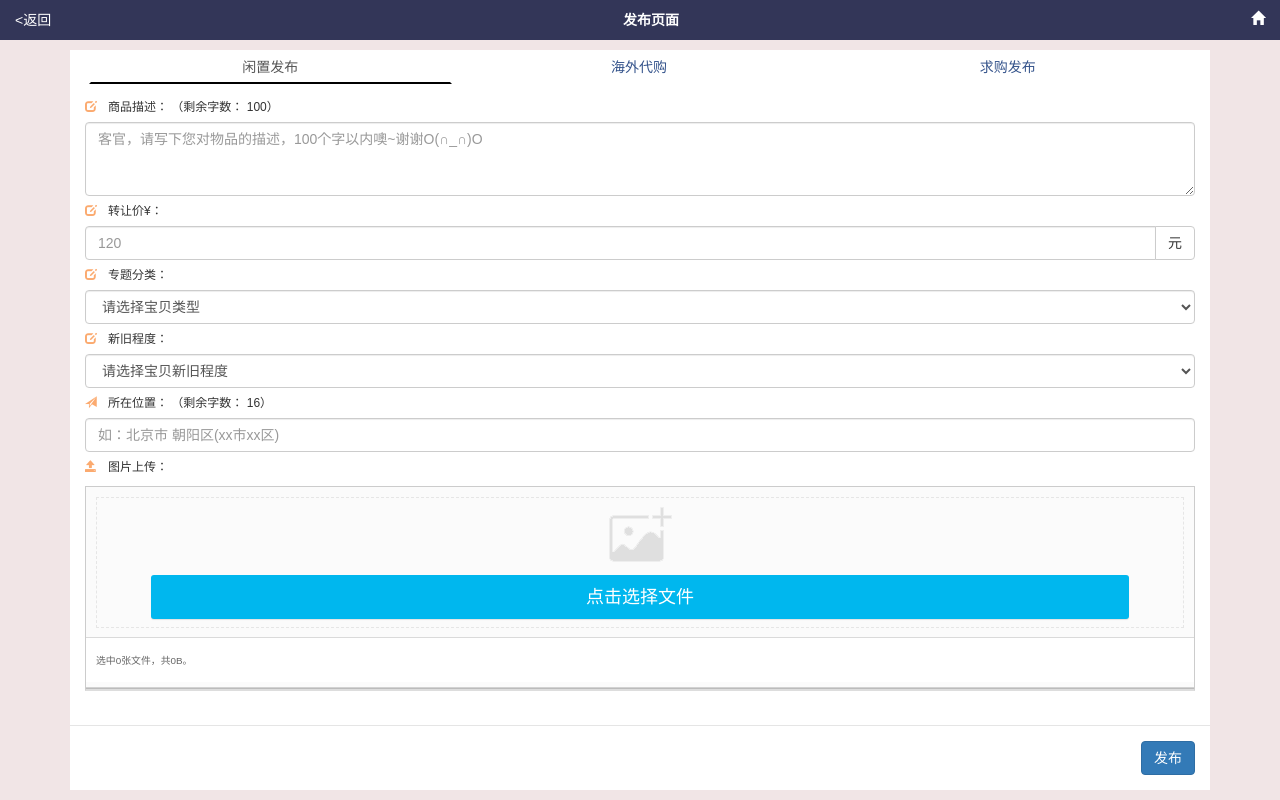
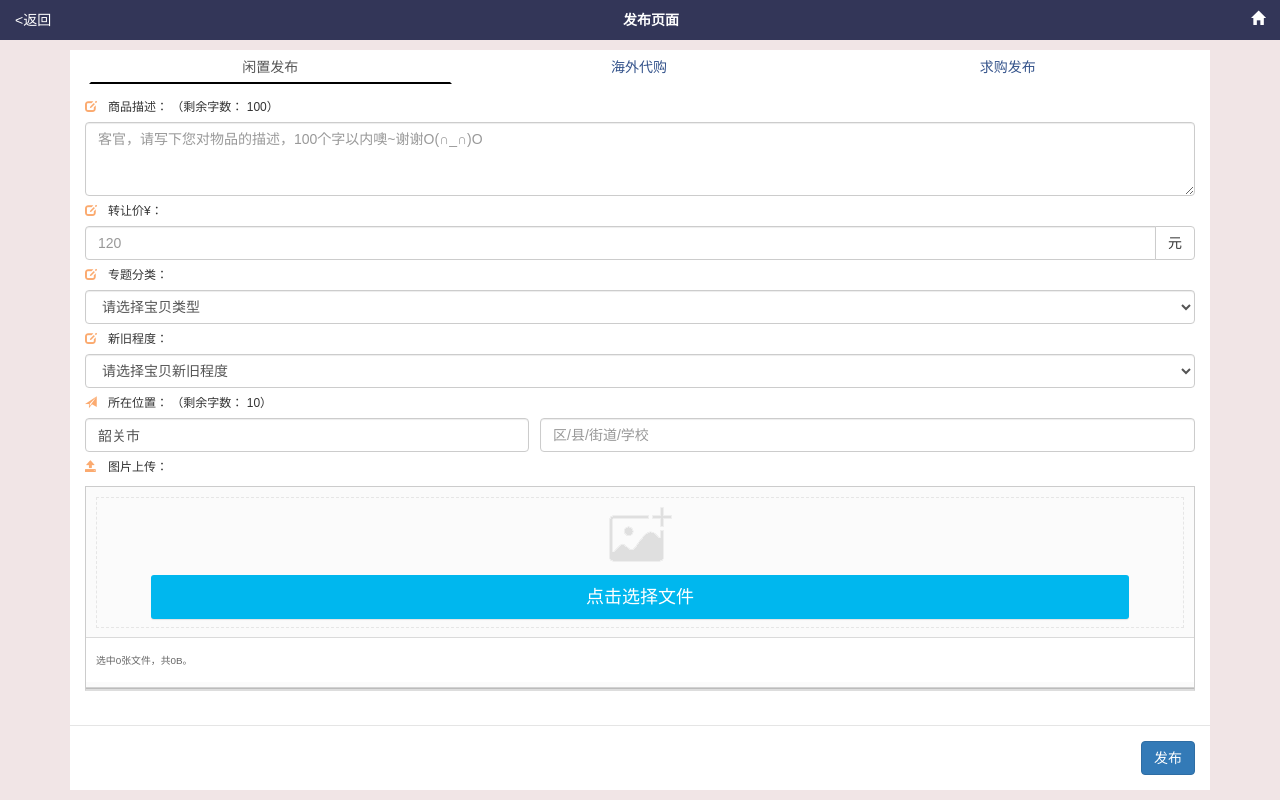
Before and after one commit to SammieHo/EBuy-Compare, a plain HTML site: page EBuy0322/fabu.html in a window 1280 px wide. Drawn offline with Linux system fonts and the light colour scheme.

Commit message:
0402
修改了fabu.html的所在位置，添加了一个input。修改了fabustyle.css

```diff
--- a/EBuy0322/css/fabustyle.css
+++ b/EBuy0322/css/fabustyle.css
@@ -40,3 +40,13 @@ header{
 .tab-content,.nav-tabs{
 	background: #fff;
 }
+
+.col-4{
+	width: 40%;
+}
+.col-59{
+	width: 59%;
+}
+#locationaddress,#locationcity{
+	display: inline-block;
+}
--- a/EBuy0322/fabu.html
+++ b/EBuy0322/fabu.html
@@ -100,10 +100,14 @@
 				        <p>
 				            <span class="glyphicon glyphicon-send" aria-hidden="true"></span>
 				            <span>所在位置：
-				            	<span class="wordage">（剩余字数：<span id="syxloca"> 16</span>）</span>
+				            	<span class="wordage">（剩余字数：<span id="syxloca"> 10</span>）</span>
 				            </span>
 				        </p>
-			            <input type="text" class="form-control" onkeyup="checkLength(this,'16','syxloca');" placeholder="如：北京市 朝阳区(xx市xx区)">
+
+			            <input type="text" id="locationcity" class="form-control col-4 " placeholder="北京市">
+
+			            <input type="text" id="locationaddress" class="form-control col-59 pull-right" onkeyup="checkLength(this,'10','syxloca');" placeholder="区/县/街道/学校">
+
 
 				        <!-- 上传文件在zyUpload.js  -->
 				        <p>
@@ -218,5 +222,13 @@
 
 	<script src="js/fileinput.js" type="text/javascript"></script>
 	<script src="js/fileinput_locale_zh.js" type="text/javascript"></script>
+
+	<script>
+	window.onload =function () {
+		var localcity = "韶关市";
+		var locacity = document.getElementById("locationcity");
+		locacity.value = localcity;
+	}
+	</script>
 </body>
 </html>
```
